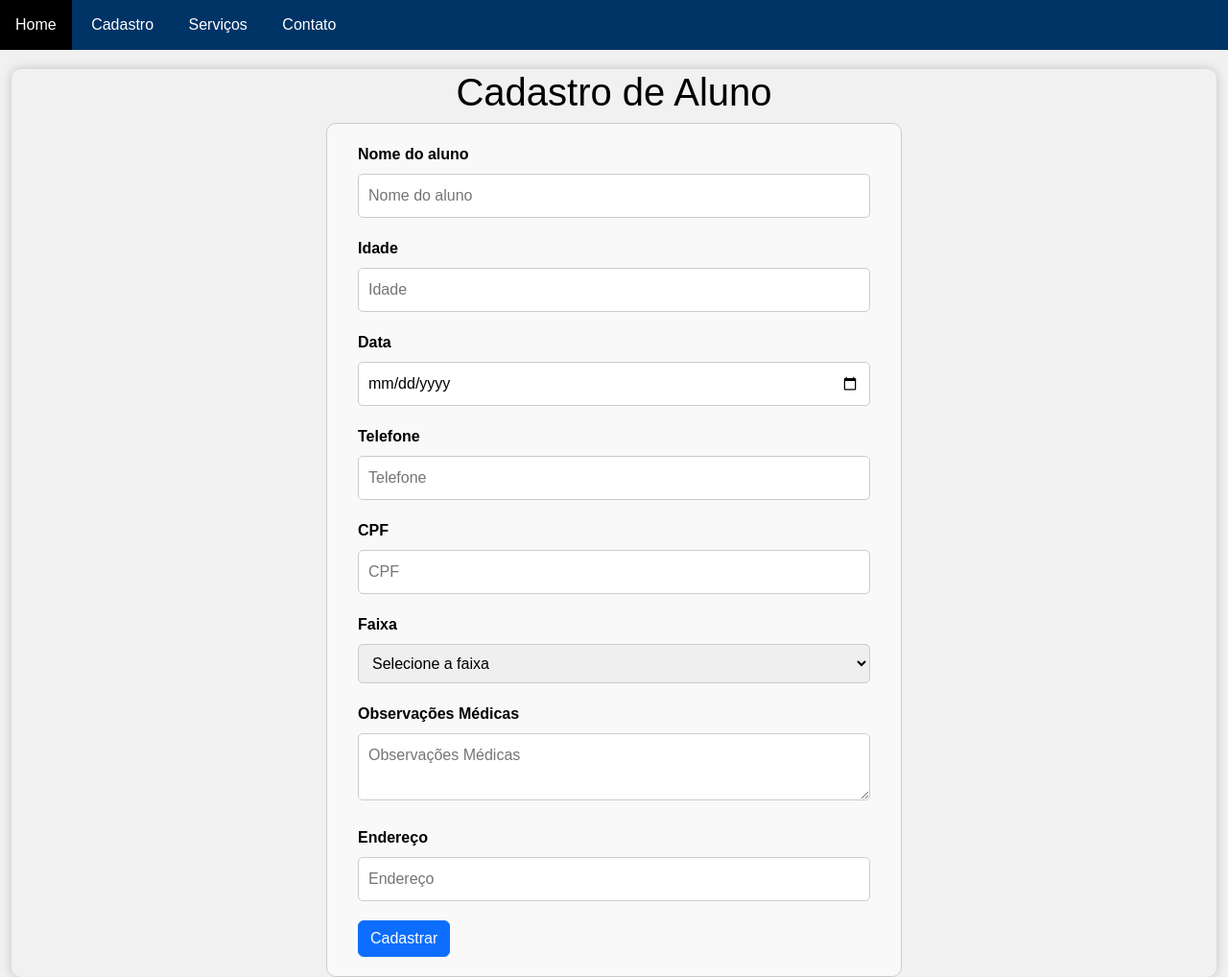
After one commit to Grausamkeitkkj/projetoATA, a PHP site: page /aluno.php in a window 1280 px wide. The commit adds this page. Shown: the whole page at 96% size. Run offline with PHP 8.4, Linux system fonts and the light colour scheme; some libraries are stand-ins or nearby versions.

Commit message:
Adicionando cadastro de aluno

```diff
--- /dev/null
+++ b/aluno.php
@@ -0,0 +1,113 @@
+<?php
+require_once("funcoes_uteis.php");
+require_once("form_experimental.php");
+$alunoExperimental = new alunoExperimental();
+?>
+
+<!DOCTYPE html>
+<html lang="en">
+<head>
+    <meta charset="UTF-8">
+    <meta name="viewport" content="width=device-width, initial-scale=1.0">
+    <link rel="stylesheet" href="./node_modules/bootstrap/dist/css/bootstrap.css">
+    <link rel="stylesheet" href="./css/style.css">
+    <title>Document</title>
+</head>
+<body>
+<div class="main-content">
+    <?php require_once("menu.php"); ?>
+    <div class="col-xl-12 col-lg-12 col-md-12 col-sm-12 col-12 layout-spacing container-fluid">
+        <div class="box-shadow">
+            <div class="row">
+                <div class="col-xl-12 col-lg-12 col-md-12 col-sm-12 col-12">
+                    <h1 class="form-titulo">Cadastro de Aluno</h1>
+                    <form class="form-experimental" method="post" action="form_aluno.php">
+                        <div class="form-group">
+                            <div class="col-xl-12 col-lg-12 col-md-12 col-sm-12 col-12 layout-spacing container-fluid">
+                                <label for="nome" class="form-label">Nome do aluno</label>
+                                <input type="text" id="nome" name="nome" placeholder="Nome do aluno" class="form-input" required>
+                            </div>
+                        </div>
+                        <div class="form-group">
+                            <div class="col-xl-12 col-lg-12 col-md-12 col-sm-12 col-12 layout-spacing container-fluid">
+                                <label for="idade" class="form-label">Idade</label>
+                                <input type="number" id="idade" name="idade" placeholder="Idade" class="form-input" required>
+                            </div>
+                        </div>
+                        <div class="form-group">
+                            <div class="col-xl-12 col-lg-12 col-md-12 col-sm-12 col-12 layout-spacing container-fluid">
+                                <label for="data" class="form-label">Data</label>
+                                <input type="date" id="data" name="data" class="form-input" required>
+                            </div>
+                        </div>
+                        <div class="form-group">
+                            <div class="col-xl-12 col-lg-12 col-md-12 col-sm-12 col-12 layout-spacing container-fluid">
+                                <label for="telefone" class="form-label">Telefone</label>
+                                <input type="text" id="telefone" name="telefone" placeholder="Telefone" class="form-input" required>
+                            </div>
+                        </div>
+                        <div class="form-group">
+                            <div class="col-xl-12 col-lg-12 col-md-12 col-sm-12 col-12 layout-spacing container-fluid">
+                                <label for="cpf" class="form-label">CPF</label>
+                                <input type="text" id="cpf" name="cpf" placeholder="CPF" class="form-input" required>
+                            </div>
+                        </div>
+                        <div class="form-group">
+                            <div class="col-xl-12 col-lg-12 col-md-12 col-sm-12 col-12 layout-spacing container-fluid">
+                                <label for="faixa" class="form-label">Faixa</label>
+                                <select type="number" id="faixa" name="faixa" class="form-input" required>
+                                    <option value="">Selecione a faixa</option>
+                                    <option value="0">Branca</option>
+                                    <option value="1">Branca Decidida</option>
+                                    <option value="2">Amarela</option>
+                                    <option value="3">Amarela Decidida</option>
+                                    <option value="4">Laranja</option>
+                                    <option value="5">Laranja Decidida</option>
+                                    <option value="6">Verde</option>
+                                    <option value="7">Verde Decidida</option>
+                                    <option value="8">Azul</option>
+                                    <option value="9">Azul Decidida</option>
+                                    <option value="10">Roxa</option>
+                                    <option value="11">Roxa Decidida</option>
+                                    <option value="12">Marrom</option>
+                                    <option value="13">Marrom Decidida</option>
+                                    <option value="14">Preta</option>
+                                    <option value="15">Preta Decidida</option>
+                                </select>
+                            </div>
+                        </div>
+                        <div class="form-group">
+                            <div class="col-xl-12 col-lg-12 col-md-12 col-sm-12 col-12 layout-spacing container-fluid">
+                                <label for="observacoes_medicas" class="form-label">Observações Médicas</label>
+                                <textarea id="observacoes_medicas" name="observacoes_medicas" placeholder="Observações Médicas" class="form-input"></textarea>
+                            </div>
+                        </div>
+                        <div class="form-group">
+                            <div class="col-xl-12 col-lg-12 col-md-12 col-sm-12 col-12 layout-spacing container-fluid">
+                                <label for="endereco" class="form-label">Endereço</label>
+                                <input type="text" id="endereco" name="endereco" placeholder="Endereço" class="form-input" required>
+                            </div>
+                        </div>
+                        <div class="form-group">
+                            <div class="col-xl-12 col-lg-12 col-md-12 col-sm-12 col-12 layout-spacing container-fluid">
+                                <button type="submit" class="btn btn-primary">Cadastrar</button>
+                            </div>
+                        </div>
+                    </form>
+                </div>
+            </div>
+        </div>
+    </div>
+</div>
+</body>
+<!-- Bootstrap JS and dependencies -->
+<script src="https://code.jquery.com/jquery-3.5.1.slim.min.js"></script>
+    <script src="js/menu.js"></script>
+    <!-- Inclua a biblioteca jQuery Mask Plugin -->
+    <script src="https://cdnjs.cloudflare.com/ajax/libs/jquery.mask/1.14.16/jquery.mask.min.js"></script>
+    <script>
+        $(document).ready(function(){
+            $('#telefone').mask('(00) 00000-0000');
+        });
+    </script>
+</html>
--- a/aula.php
+++ b/aula.php
@@ -9,7 +9,6 @@ require_once("form_aula.php")
     <meta name="viewport" content="width=device-width, initial-scale=1.0">
     <link rel="stylesheet" href="./node_modules/bootstrap/dist/css/bootstrap.css">
     <link rel="stylesheet" href="./css/style.css">
-    <link rel="stylesheet" href="./multiselect/bootstrap-multiselect.css">
     <title>Document</title>
 </head>
 <body>
--- a/experimental.php
+++ b/experimental.php
@@ -9,6 +9,7 @@ $alunoExperimental = new alunoExperimental();
 <head>
     <meta charset="UTF-8">
     <meta name="viewport" content="width=device-width, initial-scale=1.0">
+    <link rel="stylesheet" href="./node_modules/bootstrap/dist/css/bootstrap.css">
     <link rel="stylesheet" href="./css/style.css">
     <title>Document</title>
 </head>
@@ -18,7 +19,7 @@ $alunoExperimental = new alunoExperimental();
     <div class="col-xl-12 col-lg-12 col-md-12 col-sm-12 col-12 layout-spacing container-fluid">
         <div class="box-shadow">
             <div class="row">
-                <div class="col-xl-6 col-lg-6 col-md-6 col-sm-12 col-12">
+                <div class="col-xl-12 col-lg-12 col-md-12 col-sm-12 col-12">
                     <h1 class="form-titulo">Cadastro Rápido de Aula Experimental</h1>
                     <form class="form-experimental" method="post" action="form_experimental.php">
                         <div class="form-group">
--- a/menu.php
+++ b/menu.php
@@ -6,7 +6,7 @@
             <ul class="submenu-items">
                 <li><a href="experimental.php">Experimental</a></li>
                 <li><a href="aula.php">Aula</a></li>
-                <li><a href="#">Aluno</a></li>
+                <li><a href="aluno.php">Aluno</a></li>
                 <li><a href="#">Professor</a></li>
                 <li><a href="#">Responsável</a></li>
             </ul>
```
Also changed, not shown: SQL/criacao_tabelas.sql (+15 -0 lines), class/class_aluno.php (added).
